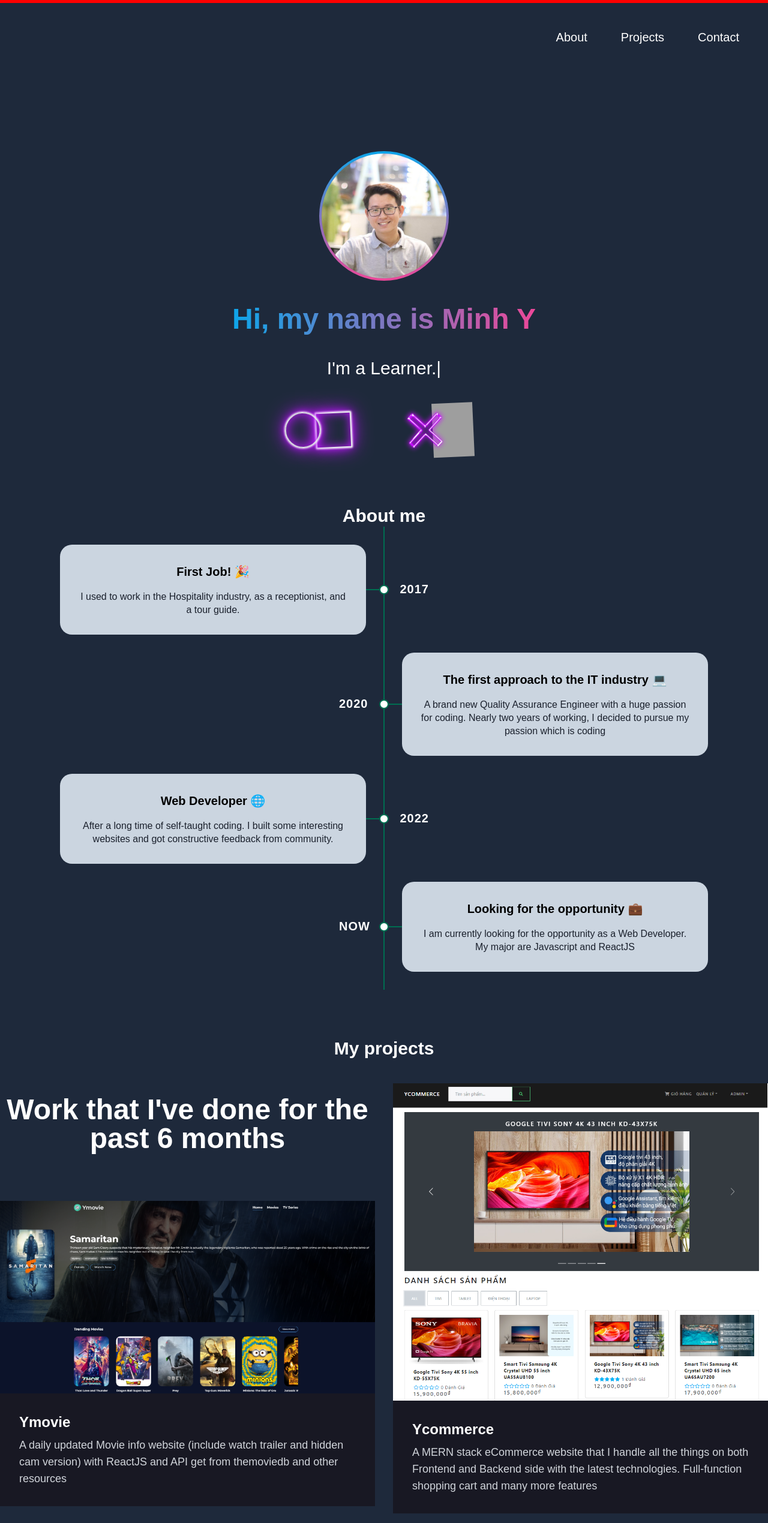
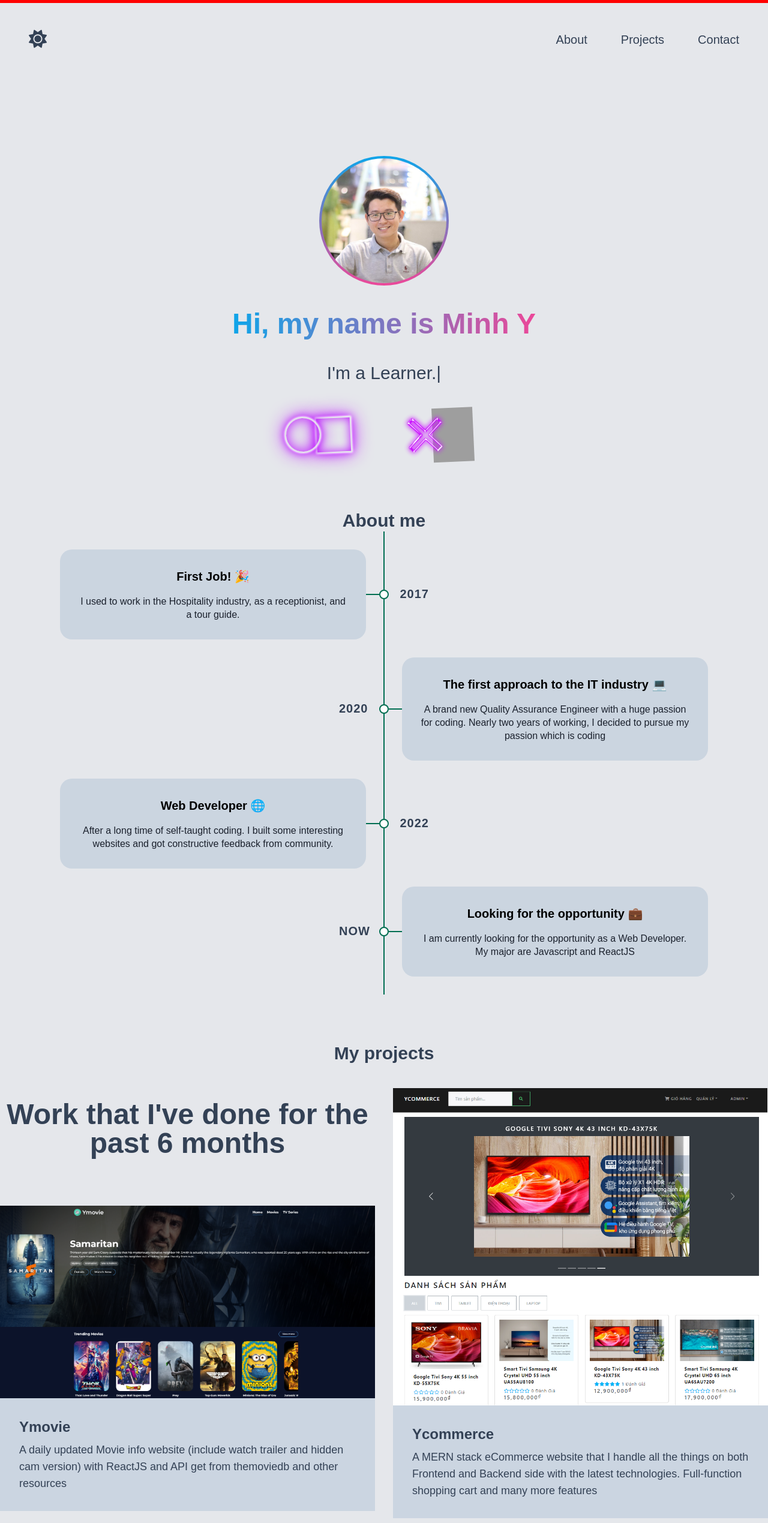
Before and after one commit to minhypro/minhy, a React (Create React App) app: page / in a window 1280 px wide. Shown: the top 2539 px of the page at 60% size. Built offline with nearby package versions, Linux system fonts and the light colour scheme; grey boxes are pictures that could not be loaded; the HTML template or start-up script is replaced by a standard one; a web font is replaced by a local one.

Commit message:
add DarkMode

```diff
--- a/public/index.html
+++ b/public/index.html
@@ -11,7 +11,7 @@
     />
     <link rel="apple-touch-icon" href="%PUBLIC_URL%/logo.png" />
     <link rel="manifest" href="%PUBLIC_URL%/manifest.json" />
-    <link rel="stylesheet" href="https://cdnjs.cloudflare.com/ajax/libs/font-awesome/6.1.2/css/brands.min.css" integrity="sha512-nS1/hdh2b0U8SeA8tlo7QblY6rY6C+MgkZIeRzJQQvMsFfMQFUKp+cgMN2Uuy+OtbQ4RoLMIlO2iF7bIEY3Oyg==" crossorigin="anonymous" referrerpolicy="no-referrer" />
+    <link rel="stylesheet" href="https://cdnjs.cloudflare.com/ajax/libs/font-awesome/6.1.2/css/all.min.css" integrity="sha512-1sCRPdkRXhBV2PBLUdRb4tMg1w2YPf37qatUFeS7zlBy7jJI8Lf4VHwWfZZfpXtYSLy85pkm9GaYVYMfw5BC1A==" crossorigin="anonymous" referrerpolicy="no-referrer" />
     <title>Minh Y - A Web Developer</title>
   </head>
   <body>
--- a/src/App.css
+++ b/src/App.css
@@ -152,7 +152,6 @@ a:hover .link-underline,
   text-align: center;
   font-size: 20px;
   font-weight: bold;
-  color: white;
   text-transform: uppercase;
   letter-spacing: 1px;
   z-index: 1;
@@ -240,12 +239,6 @@ a:hover .link-underline,
   background-clip: padding-box;
 }
 
-/* Style your items */
-.my-masonry-grid_column > div { /* change div to reference your elements you put in <Masonry> */
-  background: #181823;
-  margin-bottom: 30px;
-}
-
 @media (max-width: 767.98px) {
   .my-masonry-grid_column > div {
     margin-left: 10px;
--- a/src/App.js
+++ b/src/App.js
@@ -6,33 +6,28 @@ import About from './components/About'
 import Hero from './components/Hero'
 import Projects from './components/Projects'
 import Contact from './components/Contact'
-import { motion, useScroll, useSpring } from "framer-motion"
+import { motion, useScroll, useSpring } from 'framer-motion'
 
 function ScrollProgress() {
-  const { scrollYProgress } = useScroll();
-  // style={{ scaleX: scrollYProgress}}
+  const { scrollYProgress } = useScroll()
   const scaleX = useSpring(scrollYProgress, {
     stiffness: 100,
     damping: 30,
-    restDelta: 0.001
-  });
+    restDelta: 0.001,
+  })
 
-  return (
-    <motion.div className='scroll-progress' style={{ scaleX }} />
-  )
+  return <motion.div className='scroll-progress' style={{ scaleX }} />
 }
 
-
 function App() {
-
   return (
-    <div className='App pb-6 bg-slate-800 text-white relative'>
-      <ScrollProgress/>
+    <div className='App pb-6 bg-gray-200 text-slate-700 dark:bg-slate-800 dark:text-white relative transition-all ease-linear duration-300'>
+      <ScrollProgress />
       <Header />
-      <Hero/>
-      <About/>
-      <Projects/>
-      <Contact/>
+      <Hero />
+      <About />
+      <Projects />
+      <Contact />
       <Footer />
     </div>
   )
--- a/src/components/Card.js
+++ b/src/components/Card.js
@@ -2,12 +2,12 @@ import React from 'react'
 
 function Card({ link, img, title, content }) {
   return (
-    <div className='group flex flex-col hover:scale-102 hover:cursor-pointer transition-all ease-linear duration-200 text-left'>
+    <div className='group flex flex-col hover:scale-102 hover:cursor-pointer transition-all ease-linear duration-200 text-left mb-7'>
       <a href={link}>
         <img src={img} alt='' />
-        <div className='p-8'>
-          <h3 className='text-2xl mb-2 font-bold origin-left group-hover:translate-x-1 group-hover:text-sky-500 group-hover:scale-105 transition-all ease-linear duration-200'>{title}</h3>
-          <p className='text-gray-300 text-lg'>{content}</p>
+        <div className='p-8 dark:bg-gray-600 bg-slate-300'>
+          <h3 className='text-2xl  mb-2 font-bold origin-left group-hover:translate-x-1 group-hover:text-sky-500 group-hover:scale-105 transition-all ease-linear duration-200'>{title}</h3>
+          <p className='dark:text-gray-300 text-lg'>{content}</p>
         </div>
       </a>
     </div>
--- a/src/components/Header.js
+++ b/src/components/Header.js
@@ -1,5 +1,6 @@
 import React, { useState, useEffect } from 'react'
-import { Navbar, MobileNav, IconButton } from '@material-tailwind/react'
+import { MobileNav, IconButton } from '@material-tailwind/react'
+import useDarkMode from '../hooks/useDarkMode'
 
 export default function Header() {
   const [openNav, setOpenNav] = useState(false)
@@ -12,15 +13,33 @@ export default function Header() {
       key={item}
       className='p-4 text-xl font-normal capitalize link-underline link-underline-color'
     >
-      <a href={`#${item}`} className='flex items-center' onClick={() => setOpenNav(false)} >
+      <a href={`#${item}`} className='flex items-center' onClick={() => setOpenNav(false)}>
         {item}
       </a>
     </div>
   ))
 
+  const [darkMode, setDarkMode] = useDarkMode()
+
   return (
-    <Navbar className='mx-auto max-w-screen-xl py-6 px-4 lg:px-8 lg:py-8' color='transparent'>
-      <div className='container mx-auto flex items-center justify-end text-blue-gray-900'>
+    <nav className='mx-auto max-w-screen-xl py-6 px-4 lg:px-8 lg:py-8' color='transparent'>
+      <div className='container mx-auto flex items-center justify-between '>
+        {darkMode ? (
+          <div
+            className='p-4 hover:cursor-pointer text-3xl hover:text-yellow-400'
+            onClick={() => setDarkMode((prev) => !prev)}
+          >
+            <i className='fa-solid fa-moon'></i>
+          </div>
+        ) : (
+          <div
+            className='p-4 hover:cursor-pointer text-3xl  hover:text-red-600'
+            onClick={() => setDarkMode((prev) => !prev)}
+          >
+            <i className='fa-solid fa-sun'></i>
+          </div>
+        )}
+
         <div className='hidden lg:block'>
           <ul className='mb-4 mt-2 flex flex-col gap-2 lg:mb-0 lg:mt-0 lg:flex-row lg:items-center lg:gap-6'>
             {navList}
@@ -59,6 +78,6 @@ export default function Header() {
       <MobileNav open={openNav} className='container flex items-end flex-col'>
         {navList}
       </MobileNav>
-    </Navbar>
+    </nav>
   )
 }
--- a/src/components/Projects.js
+++ b/src/components/Projects.js
@@ -1,6 +1,8 @@
 import React from 'react'
 import Masonry from 'react-masonry-css'
 import Card from '../components/Card'
+import { motion } from "framer-motion";
+
 import ycommerce from '../assets/images/ycommerce.png'
 import ymovie from '../assets/images/ymovie.png'
 import airbnb from '../assets/images/airbnb.png'
@@ -71,7 +73,6 @@ function Projects() {
           />
         ))}
       </Masonry>
-
     </div>
   )
 }
--- /dev/null
+++ b/src/hooks/useDarkMode.js
@@ -0,0 +1,100 @@
+import { useEffect, useState } from 'react'
+
+function useLocalStorage(key, initialValue) {
+  // State to store our value
+  // Pass initial state function to useState so logic is only executed once
+  const [storedValue, setStoredValue] = useState(() => {
+    if (typeof window === 'undefined') {
+      return initialValue
+    }
+    try {
+      // Get from local storage by key
+      const item = window.localStorage.getItem(key)
+      // Parse stored json or if none return initialValue
+      return item ? JSON.parse(item) : initialValue
+    } catch (error) {
+      // If error also return initialValue
+      console.log(error)
+      return initialValue
+    }
+  })
+  // Return a wrapped version of useState's setter function that ...
+  // ... persists the new value to localStorage.
+  const setValue = (value) => {
+    try {
+      // Allow value to be a function so we have same API as useState
+      const valueToStore = value instanceof Function ? value(storedValue) : value
+      // Save state
+      setStoredValue(valueToStore)
+      // Save to local storage
+      if (typeof window !== 'undefined') {
+        window.localStorage.setItem(key, JSON.stringify(valueToStore))
+      }
+    } catch (error) {
+      // A more advanced implementation would handle the error case
+      console.log(error)
+    }
+  }
+  return [storedValue, setValue]
+}
+
+function usePrefersDarkMode() {
+  return useMedia(['(prefers-color-scheme: dark)'], [true], false)
+}
+
+function useMedia(queries, values, defaultValue) {
+  // Array containing a media query list for each query
+  const mediaQueryLists = queries.map((q) => window.matchMedia(q))
+  // Function that gets value based on matching media query
+  const getValue = () => {
+    // Get index of first media query that matches
+    const index = mediaQueryLists.findIndex((mql) => mql.matches)
+    // Return related value or defaultValue if none
+    return typeof values[index] !== 'undefined' ? values[index] : defaultValue
+  }
+  // State and setter for matched value
+  const [value, setValue] = useState(getValue)
+  useEffect(
+    () => {
+      // Event listener callback
+      // Note: By defining getValue outside of useEffect we ensure that it has ...
+      // ... current values of hook args (as this hook callback is created once on mount).
+      const handler = () => setValue(getValue)
+      // Set a listener for each media query with above handler as callback.
+      mediaQueryLists.forEach((mql) => mql.addListener(handler))
+      // Remove listeners on cleanup
+      return () => mediaQueryLists.forEach((mql) => mql.removeListener(handler))
+    },
+    [] // Empty array ensures effect is only run on mount and unmount
+  )
+  return value
+}
+
+function useDarkMode() {
+  // Use our useLocalStorage hook to persist state through a page refresh.
+  // Read the recipe for this hook to learn more: usehooks.com/useLocalStorage
+  const [enabledState, setEnabledState] = useLocalStorage('dark-mode-enabled')
+  // See if user has set a browser or OS preference for dark mode.
+  // The usePrefersDarkMode hook composes a useMedia hook (see code below).
+  const prefersDarkMode = usePrefersDarkMode()
+  // If enabledState is defined use it, otherwise fallback to prefersDarkMode.
+  // This allows user to override OS level setting on our website.
+  const enabled = typeof enabledState !== 'undefined' ? enabledState : prefersDarkMode
+  // Fire off effect that add/removes dark mode class
+  useEffect(
+    () => {
+      const className = 'dark'
+      const element = window.document.body
+      if (enabled) {
+        element.classList.add(className)
+      } else {
+        element.classList.remove(className)
+      }
+    },
+    [enabled] // Only re-call effect when value changes
+  )
+  // Return enabled state and setter
+  return [enabled, setEnabledState]
+}
+
+export default useDarkMode
--- a/tailwind.config.js
+++ b/tailwind.config.js
@@ -3,6 +3,7 @@ module.exports = {
   content: [
     "./src/**/*.{js,jsx,ts,tsx}",
   ],
+  darkMode: 'class',
   theme: {
     extend: {
       scale: {
```
Also changed, not shown: src/components/About.js (+4 -3 lines), src/components/Contact.js (+6 -6 lines).
